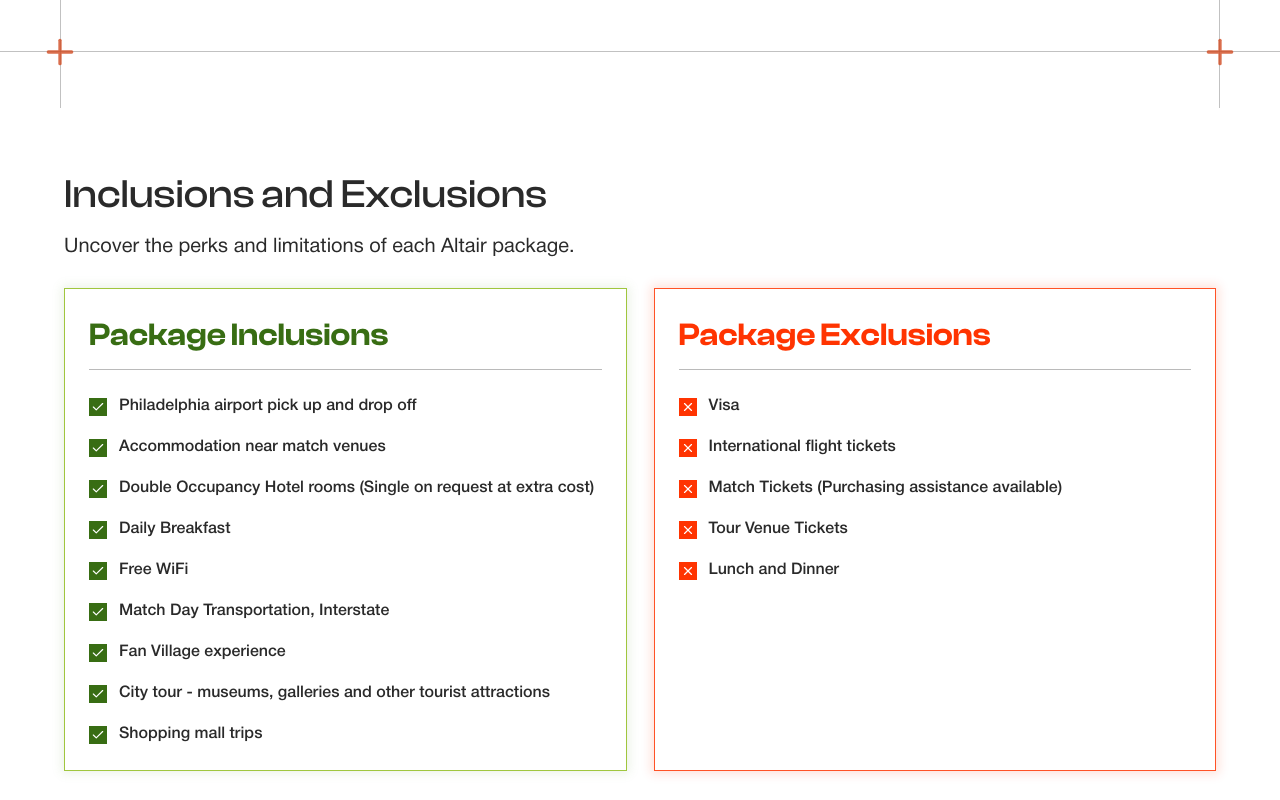
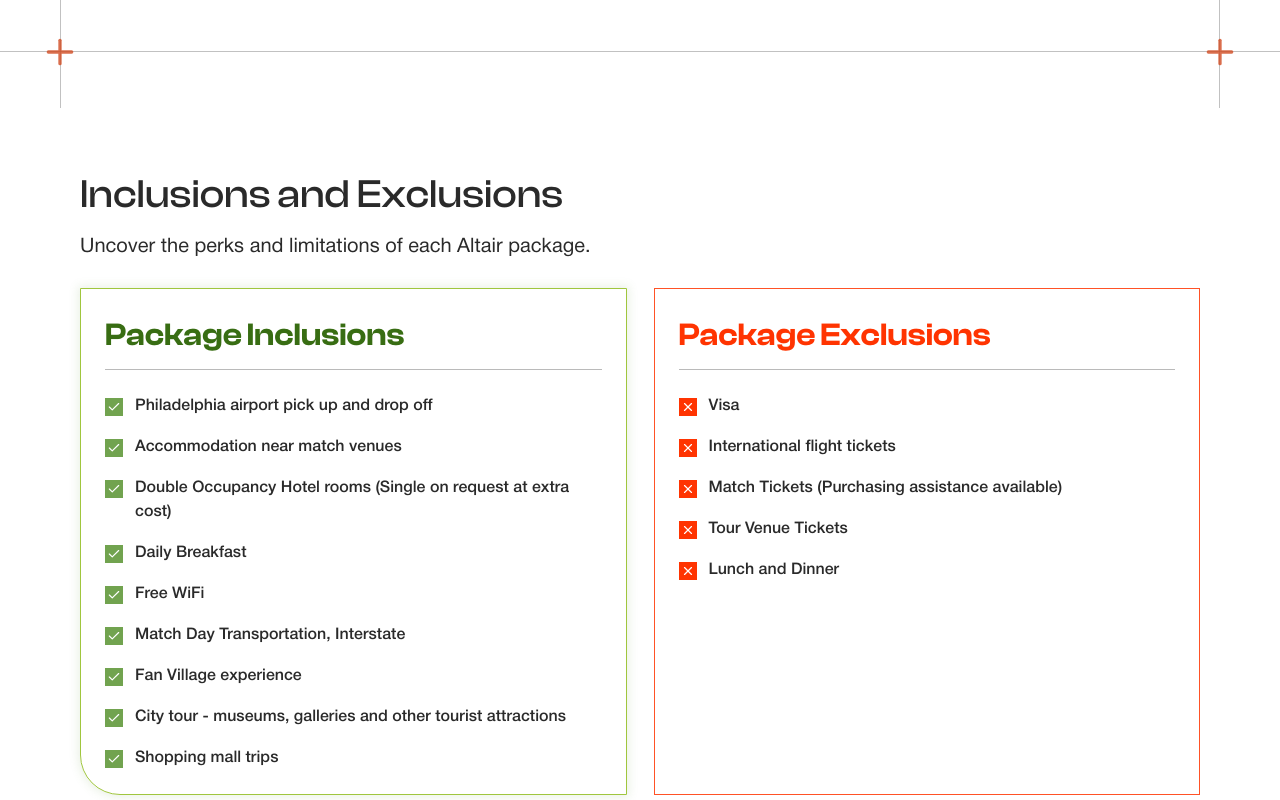
Before and after one commit to utopia-tech-africa/world-cup-experience, a Next.js app in the folder frontend/: page / in a window 1280 px wide. Shown: the part 2880-3680 px from the top of the page. Built offline with nearby package versions, Linux system fonts and the light colour scheme; no server answers.

Commit message:
style: add bl to inclusions card

```diff
--- a/frontend/src/components/packages/components/inclusions-exclusions.tsx
+++ b/frontend/src/components/packages/components/inclusions-exclusions.tsx
@@ -1,9 +1,11 @@
 import { Check, X } from "lucide-react";
 import { INCLUSIONS_EXCLUSIONS_DATA } from "../data/packages-data";
+import ComponentLayout from "@/components/component-layout";
 
 export default function InclusionsExclusions() {
   return (
-    <section className="w-full px-4 md:px-8 lg:px-16 py-10">
+    <section className="py-10">
+      <ComponentLayout>
         <div className="max-w-7xl mx-auto">
           <div className="flex flex-col gap-2 mb-6">
             <h2 className="text-[30px] md:text-[30px] lg:text-[40px] font-medium text-[#2A2A2A] font-clash">
@@ -16,31 +18,19 @@
 
           <div className="flex flex-col lg:flex-row gap-6 lg:gap-6.75">
             {/* inclusions */}
-          <div
-            className="flex-1 border p-6"
-            style={{
-              borderColor: "#A0C63E",
-              boxShadow: "0px 0px 10px 2px #71A34F26",
-            }}
-          >
+            <div className="flex-1 border border-[#A0C63E] p-6 rounded-bl-[40px] shadow-[0_0_10px_2px_rgba(113,163,79,0.15)]">
               <div className="mb-6">
-              <h3 className="text-xl md:text-[28px] text-[#386D13] lg:text-[32px] font-semibold font-clash">
+                <h3 className="text-xl md:text-[28px] lg:text-[32px] text-[#386D13] font-semibold font-clash">
                   Package Inclusions
                 </h3>
-              <div
-                className="w-full mt-3"
-                style={{ borderBottom: "1px solid #00000045" }}
-              />
+                <div className="w-full mt-3 border-b border-black/27" />
               </div>
 
               <div className="flex flex-col gap-4.25">
                 {INCLUSIONS_EXCLUSIONS_DATA.inclusions.map((item, index) => (
                   <div key={index} className="flex items-start gap-3">
                     <div className="mt-1">
-                    <div
-                      className="w-4.5 h-4.5 flex items-center justify-center"
-                      style={{ backgroundColor: "#386D13" }}
-                    >
+                      <div className="w-4.5 h-4.5 flex items-center justify-center bg-[#71A34F]">
                         <Check size={14} color="#FFFFFF" />
                       </div>
                     </div>
@@ -53,31 +43,19 @@
             </div>
 
             {/* exclusions */}
-          <div
-            className="flex-1 border p-6"
-            style={{
-              borderColor: "#FF3401D9",
-              boxShadow: "0px 0px 10px 3px #FF340126",
-            }}
-          >
+            <div className="flex-1 border border-[#FF3401D9] p-6 sshadow-[0_0_10px_3px_rgba(255,52,1,0.15)]">
               <div className="mb-6">
                 <h3 className="text-xl md:text-[28px] lg:text-[32px] text-[#FF3401] font-semibold font-clash">
                   Package Exclusions
                 </h3>
-              <div
-                className="w-full mt-3"
-                style={{ borderBottom: "1px solid #00000045" }}
-              />
+                <div className="w-full mt-3 border-b border-black/27" />
               </div>
 
               <div className="flex flex-col gap-4.25">
                 {INCLUSIONS_EXCLUSIONS_DATA.exclusions.map((item, index) => (
                   <div key={index} className="flex items-start gap-3">
                     <div className="mt-1">
-                    <div
-                      className="w-4.5 h-4.5 flex items-center justify-center"
-                      style={{ backgroundColor: "#FF3401" }}
-                    >
+                      <div className="w-4.5 h-4.5 flex items-center justify-center bg-[#FF3401]">
                         <X size={14} color="#FFFFFF" />
                       </div>
                     </div>
@@ -90,6 +68,7 @@
             </div>
           </div>
         </div>
+      </ComponentLayout>
     </section>
   );
 }
```
Lines whose indentation alone changed are shown as unchanged.
